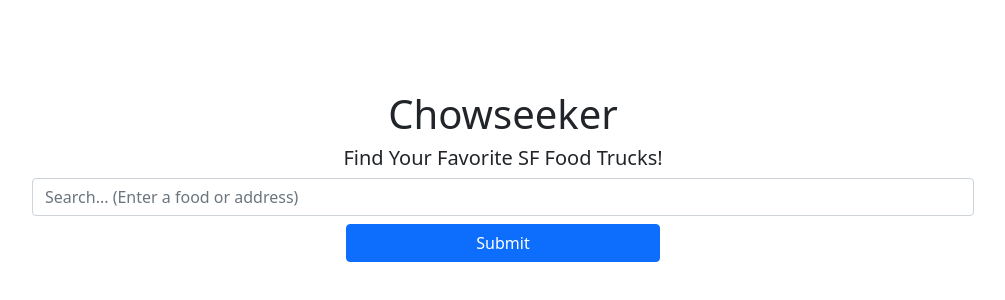
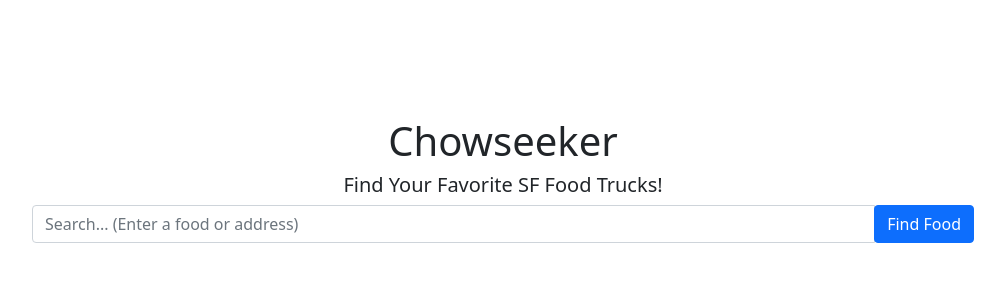
Before and after one commit to Flandolly/SXMP-chowseeker-app, a React (Create React App) app in the folder src/main/ui/: page / in a window 1280 px wide. Shown: the part 220-520 px from the top of the page, without its empty margins (137-1142 px from the left). Built offline with nearby package versions, Linux system fonts and the light colour scheme.

Commit message:
Move input form into its own component to be reused

```diff
--- a/src/main/ui/src/Components/Home.js
+++ b/src/main/ui/src/Components/Home.js
@@ -1,45 +1,14 @@
-import React, {useState} from "react";
-import {Button, FormGroup, Input} from "reactstrap";
-import {Link} from "react-router-dom";
+import React from "react";
+import SearchForm from "./SearchForm";
 
 function Home() {
-
-    // const axios = require("axios");
-    //
-    // useEffect(() => {
-    //     axios.get(`${APIURL}/restaurants`)
-    //         .then(function (response) {
-    //             console.log(response);
-    //         })
-    //         .catch(function (err) {
-    //             console.log(err);
-    //         })
-    // });
-
-    const [input, setInput] = useState("");
-
-    function handleChange(input) {
-        return setInput(input);
-    }
-
-    function handleSubmit(e) {
-        e.preventDefault();
-    }
 
     return (
         <div className={"container-fluid d-flex"}>
             <div className={"d-flex flex-column vh-100 w-100 justify-content-center"}>
                 <h1 className={"text-center d-inline"}>Chowseeker</h1>
                 <h5 className={"text-center"}>Find Your Favorite SF Food Trucks!</h5>
-                <FormGroup>
-                    <Input className={"w-75 mx-auto"} onChange={(event => handleChange(event.target.value))} value={input} type={"search"} name={"search"} placeholder={"Search... (Enter a food or address)"}/>
-                </FormGroup>
-                <Link className={"text-center"} to={{
-                    pathname: "/search",
-                    search: `?query=${input}`
-                }}>
-                    <Button className={"w-25 mx-auto my-2"} onSubmit={(event => handleSubmit(event))} type={"submit"} name={"submitSearch"} color={"primary"}>Submit</Button>
-                </Link>
+                <SearchForm/>
             </div>
         </div>
     );
--- /dev/null
+++ b/src/main/ui/src/Components/SearchForm.js
@@ -0,0 +1,39 @@
+import React, {useState} from "react";
+import {Button, Input, InputGroup, InputGroupAddon} from "reactstrap";
+import {Link, useHistory} from "react-router-dom";
+
+function SearchForm() {
+
+    const [input, setInput] = useState("");
+    const hist = useHistory();
+
+    function handleChange(input) {
+        console.log(input)
+        return setInput(input.target.value);
+    }
+
+    return (
+        <div>
+            <InputGroup className={"w-75 mx-auto"}>
+                <Input onChange={(event) => handleChange(event)}
+                       onKeyPress={(event) => {
+                           if (event.key === "Enter") {
+                               hist.push(`/search?query=${input}`);
+                           }
+                       }}
+                       type={"search"} value={input} name={"search"} placeholder={"Search... (Enter a food or address)"}/>
+                <InputGroupAddon addonType={"prepend"}>
+                    <Link className={"text-center"} to={{
+                        pathname: "/search",
+                        search: `?query=${input}`
+                    }}>
+                        <Button className={""} type={"submit"} name={"submitSearch"} color={"primary"}>Find
+                            Food</Button>
+                    </Link>
+                </InputGroupAddon>
+            </InputGroup>
+        </div>
+    )
+}
+
+export default SearchForm;
```
Also changed, not shown: src/main/ui/src/Components/LoadQuery.js (added).
